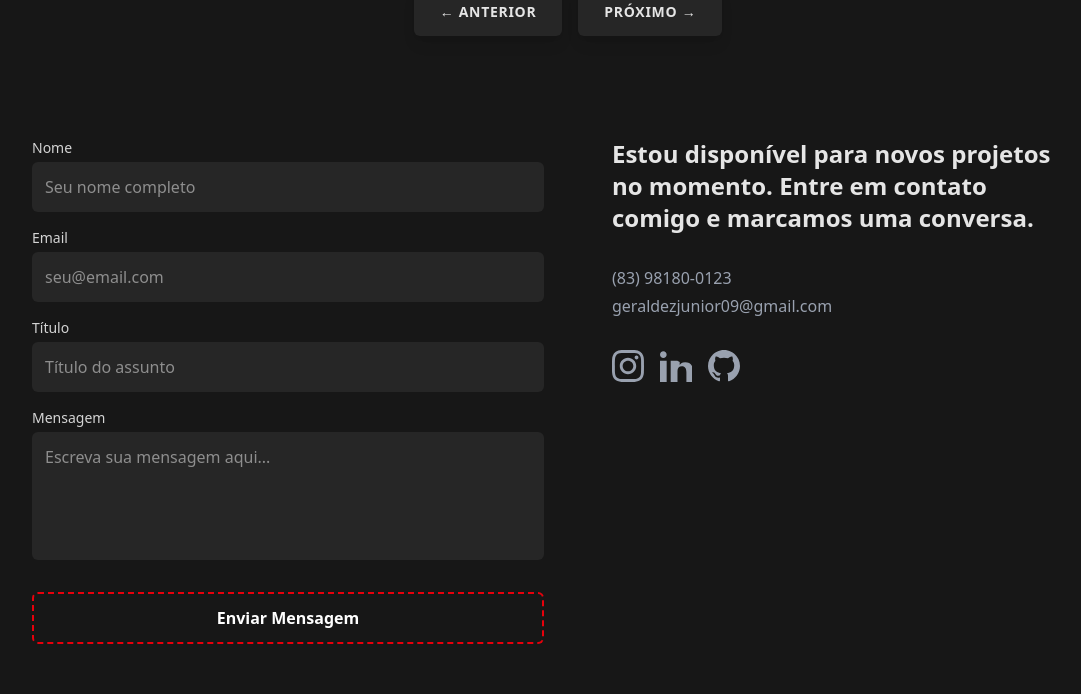
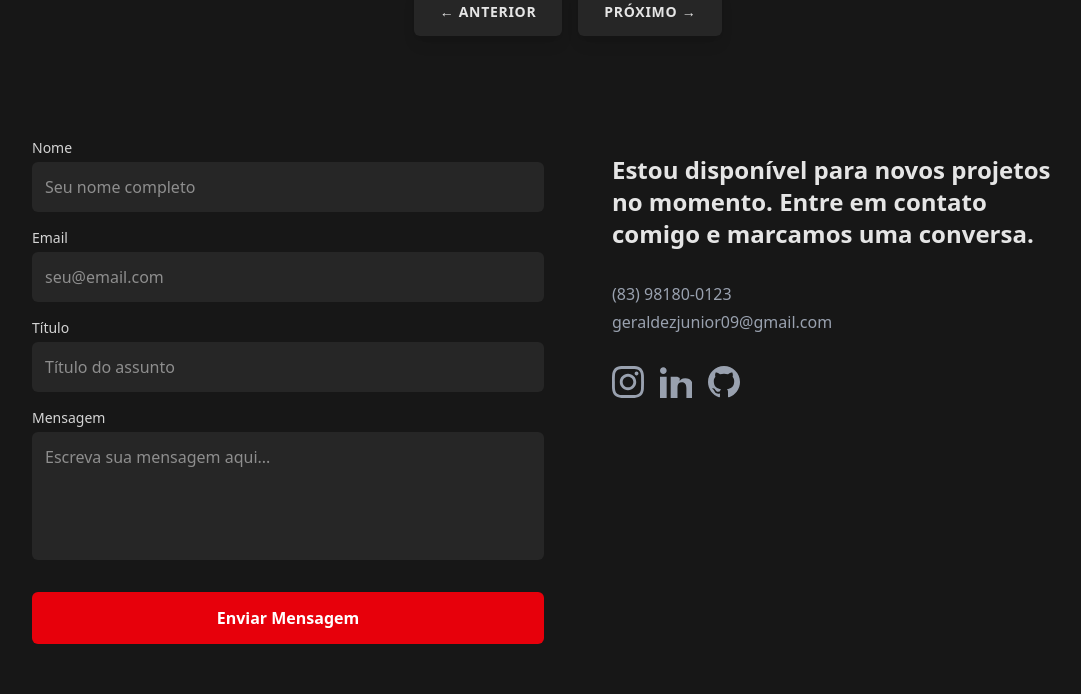
Before and after one commit to geral10junior/portfolio, a React (Vite) app: page / in a window 1280 px wide. Shown: the part 2440-3134 px from the top of the page, without its empty margins (72-1153 px from the left). Built offline with nearby package versions, Linux system fonts and the light colour scheme.

Commit message:
integração com emailJS concluida

```diff
--- a/package.json
+++ b/package.json
@@ -10,6 +10,7 @@
     "preview": "vite preview"
   },
   "dependencies": {
+    "@emailjs/browser": "^4.4.1",
     "@tailwindcss/vite": "^4.1.17",
     "framer-motion": "^12.23.25",
     "react": "^19.2.0",
--- a/src/Contact.tsx
+++ b/src/Contact.tsx
@@ -39,7 +39,7 @@ const Contact = () => {
     >
       <ContactForm />
       <div className="flex pl-7 flex-col font-sans gap-8">
-        <h1 className="text-neutral-200 text-2xl font-bold text-balance max-w-[528px]">
+        <h1 className="lg:pt-4 text-neutral-200 text-2xl font-bold text-balance max-w-[528px]">
           Estou disponível para novos projetos no momento. Entre em contato
           comigo e marcamos uma conversa.
         </h1>
--- a/src/Form/ContactForm.tsx
+++ b/src/Form/ContactForm.tsx
@@ -1,42 +1,69 @@
-import React from "react";
+import React, { useEffect, useState } from "react";
+import emailjs from "@emailjs/browser";
 import Input from "./Input";
 import TextArea from "./TextArea";
 
+const COOLDOWN_TIME = 30 * 60 * 1000;
+
 const ContactForm = () => {
-  // Estado único para todos os campos
-  const [form, setForm] = React.useState({
+  const [form, setForm] = useState({
     name: "",
     email: "",
     title: "",
     message: "",
   });
 
-  // Estado para armazenar os erros
-  const [errors, setErrors] = React.useState({
+  const [errors, setErrors] = useState({
     name: null as string | null,
     email: null as string | null,
     title: null as string | null,
     message: null as string | null,
   });
 
-  const [status, setStatus] = React.useState<"idle" | "success" | "error">(
-    "idle"
-  );
+  const [status, setStatus] = useState<
+    "idle" | "loading" | "success" | "error" | "blocked"
+  >("idle");
 
-  // Função genérica para atualizar qualquer campo
+  const [timeRemaining, setTimeRemaining] = useState<number>(0);
+
+  useEffect(() => {
+    const lastSent = localStorage.getItem("lastEmailSent");
+
+    if (lastSent) {
+      const timePassed = Date.now() - parseInt(lastSent, 10);
+
+      if (timePassed < COOLDOWN_TIME) {
+        setStatus("blocked");
+        setTimeRemaining(COOLDOWN_TIME - timePassed);
+
+        const timer = setInterval(() => {
+          setTimeRemaining((prev) => {
+            if (prev <= 1000) {
+              clearInterval(timer);
+              setStatus("idle");
+              localStorage.removeItem("lastEmailSent");
+              return 0;
+            }
+            return prev - 1000;
+          });
+        }, 1000);
+
+        return () => clearInterval(timer);
+      }
+    }
+  }, []);
+
   const handleChange = (
     e: React.ChangeEvent<HTMLInputElement | HTMLTextAreaElement>
   ) => {
     const { name, value } = e.target;
     setForm({ ...form, [name]: value });
 
-    // Limpa o erro do campo quando o usuário começa a digitar
     if (errors[name as keyof typeof errors]) {
       setErrors({ ...errors, [name]: null });
     }
   };
 
-  // Função de Validação
   const validate = () => {
     const newErrors = {
       name: form.name ? null : "O nome é obrigatório.",
@@ -48,19 +75,53 @@ const ContactForm = () => {
     };
 
     setErrors(newErrors);
-
     return Object.values(newErrors).every((err) => err === null);
   };
 
   const handleSubmit = (e: React.FormEvent) => {
     e.preventDefault();
 
-    if (validate()) {
-      console.log("Enviando...", form);
-      setStatus("success");
-    } else {
-      setStatus("error");
-    }
+    if (status === "blocked") return;
+
+    if (!validate()) return;
+    setStatus("loading");
+
+    const templateParams = {
+      from_name: form.name,
+      email: form.email,
+      title: form.title,
+      message: form.message,
+    };
+
+    emailjs
+      .send(
+        import.meta.env.VITE_EMAILJS_SERVICE_ID,
+        import.meta.env.VITE_EMAILJS_TEMPLATE_ID,
+        templateParams,
+        import.meta.env.VITE_EMAILJS_PUBLIC_KEY
+      )
+      .then(
+        (response) => {
+          setStatus("success");
+          localStorage.setItem("lastEmailSent", Date.now().toString());
+
+          setForm({
+            name: "",
+            email: "",
+            title: "",
+            message: "",
+          });
+        },
+        (error) => {
+          setStatus("error");
+        }
+      );
+  };
+
+  const formatTime = (ms: number) => {
+    const minutes = Math.floor(ms / 60000);
+    const seconds = Math.floor((ms % 60000) / 1000);
+    return `${minutes}m ${seconds}s`;
   };
 
   return (
@@ -76,6 +137,7 @@ const ContactForm = () => {
         onChange={handleChange}
         error={errors.name}
         placeholder="Seu nome completo"
+        disabled={status === "blocked"}
       />
 
       <Input
@@ -86,6 +148,7 @@ const ContactForm = () => {
         onChange={handleChange}
         error={errors.email}
         placeholder="seu@email.com"
+        disabled={status === "blocked"}
       />
 
       <Input
@@ -96,6 +159,7 @@ const ContactForm = () => {
         onChange={handleChange}
         error={errors.title}
         placeholder="Título do assunto"
+        disabled={status === "blocked"}
       />
 
       <TextArea
@@ -105,19 +169,43 @@ const ContactForm = () => {
         onChange={handleChange}
         error={errors.message}
         placeholder="Escreva sua mensagem aqui..."
+        disabled={status === "blocked"}
       />
 
       <button
         type="submit"
-        className="mt-4 cursor-pointer bg-neutral-900 hover:bg-red-700 border-2 border-red-600 border-dashed
-         text-white font-bold py-3 px-6 rounded-md transition-colors"
+        disabled={
+          status === "loading" || status === "blocked" || status === "success"
+        }
+        className={`mt-4 cursor-pointer bg-neutral-900 border-2 border-red-600 border-dashed
+          text-white font-bold py-3 px-6 rounded-md transition-colors ${
+            status === "loading" || status === "blocked" || status === "success"
+              ? "bg-neutral-600 cursor-not-allowed text-gray-400 border-gray-500"
+              : "hover:bg-red-700 bg-red-600 text-white"
+          }`}
       >
-        Enviar Mensagem
+        {status === "loading" && "Enviando..."}
+        {status === "blocked" && `Aguarde ${formatTime(timeRemaining)}`}
+        {status === "success" && "Enviado!"}
+        {status === "idle" || status === "error" ? "Enviar Mensagem" : ""}
       </button>
 
       {status === "success" && (
-        <p className="text-green-500 text-center mt-2">
-          Mensagem enviada com sucesso!
+        <p className="text-green-500 text-center mt-2 font-medium">
+          Mensagem enviada! Para evitar spam, aguarde antes de enviar outra.
+        </p>
+      )}
+
+      {status === "error" && (
+        <p className="text-red-500 text-center mt-2 font-medium">
+          Erro ao enviar. Tente novamente ou me chame no LinkedIn.
+        </p>
+      )}
+
+      {status === "blocked" && (
+        <p className="text-orange-400 text-center mt-2 text-sm">
+          Você já enviou uma mensagem recentemente. Por favor, aguarde para
+          enviar outra.
         </p>
       )}
     </form>
```
Also changed, not shown: 2 other files (tests, documents, lock files or other folders).
